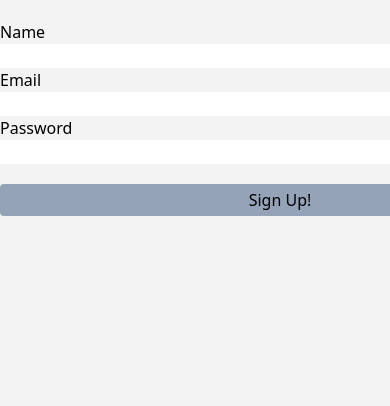
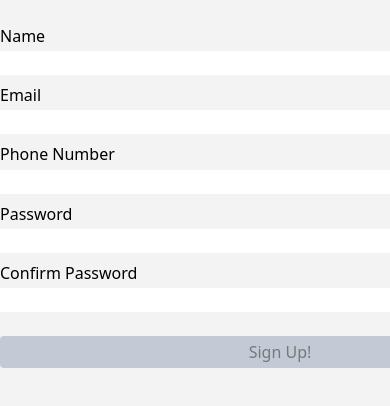
Before and after one commit to Sinac0de/Formik_practice, a React (Vite) app: page / in a window 390 px wide. Shown: the top 406 px of the page. Built offline with nearby package versions, Linux system fonts and the light colour scheme.

Commit message:
Add PhoneNumber, ConfirmPassword, and validation on mount to the formik

```diff
--- a/src/Components/SignUpForm/SignUpForm.jsx
+++ b/src/Components/SignUpForm/SignUpForm.jsx
@@ -1,7 +1,13 @@
 import { useFormik } from "formik";
 import * as Yup from "yup";
 
-const initialValues = { name: "", email: "", password: "" };
+const initialValues = {
+  name: "",
+  email: "",
+  phoneNumber: "",
+  password: "",
+  confirmPassword: "",
+};
 
 const onSubmit = () => {};
 
@@ -10,7 +16,22 @@ const validationSchema = Yup.object({
   email: Yup.string()
     .email("Email format is incorrect!")
     .required("Email is required!"),
-  password: Yup.string().required("Password is required!"),
+  phoneNumber: Yup.string()
+    .required()
+    .matches(
+      /^[0-9]{11}$/,
+      "Phone number must contain only numbers and has 11 number in it!"
+    )
+    .nullable(),
+  password: Yup.string()
+    .required("Password is required!")
+    .matches(
+      /^(?=.*[A-Za-z])(?=.*\d)[A-Za-z\d]{8,}$/,
+      "Password must contain minimum eight characters, at least one letter and one number"
+    ),
+  confirmPassword: Yup.string()
+    .required()
+    .oneOf([Yup.ref("password"), null], "Passwords must match"),
 });
 
 const SignUpForm = () => {
@@ -18,6 +39,7 @@ const SignUpForm = () => {
     initialValues,
     onSubmit,
     validationSchema,
+    validateOnMount: true,
   });
 
   console.log(formik.touched);
@@ -27,6 +49,7 @@ const SignUpForm = () => {
       className="flex flex-col w-[560px] m-auto mt-5"
       onSubmit={formik.onSubmit}
     >
+      <div className="flex flex-col gap-[0.2em] my-1">
         <label htmlFor="name">Name</label>
         <input
           type="text"
@@ -37,6 +60,9 @@ const SignUpForm = () => {
         {formik.errors.name && formik.touched.name && (
           <div className="text-red-600">{formik.errors.name}</div>
         )}
+      </div>
+
+      <div className="flex flex-col gap-[0.2em] my-1">
         <label htmlFor="email">Email</label>
         <input
           type="email"
@@ -47,6 +73,22 @@ const SignUpForm = () => {
         {formik.errors.email && formik.touched.email && (
           <div className="text-red-600">{formik.errors.email}</div>
         )}
+      </div>
+
+      <div className="flex flex-col gap-[0.2em] my-1">
+        <label htmlFor="phoneNumber">Phone Number</label>
+        <input
+          type="text"
+          id="phoneNumber"
+          name="phoneNumber"
+          {...formik.getFieldProps("phoneNumber")}
+        />
+        {formik.errors.phoneNumber && formik.touched.phoneNumber && (
+          <div className="text-red-600">{formik.errors.phoneNumber}</div>
+        )}
+      </div>
+
+      <div className="flex flex-col gap-[0.2em] my-1">
         <label htmlFor="password">Password</label>
         <input
           type="password"
@@ -57,7 +99,26 @@ const SignUpForm = () => {
         {formik.errors.password && formik.touched.password && (
           <div className="text-red-600">{formik.errors.password}</div>
         )}
-      <button type="submit" className="rounded bg-slate-400 mt-5 p-1">
+      </div>
+
+      <div className="flex flex-col gap-[0.2em] my-1">
+        <label htmlFor="confirmPassword">Confirm Password</label>
+        <input
+          type="password"
+          id="confirmPassword"
+          name="confirmPassword"
+          {...formik.getFieldProps("confirmPassword")}
+        />
+        {formik.errors.confirmPassword && formik.touched.confirmPassword && (
+          <div className="text-red-600">{formik.errors.confirmPassword}</div>
+        )}
+      </div>
+
+      <button
+        type="submit"
+        className="rounded bg-slate-400 mt-5 p-1 disabled:opacity-50 disabled:cursor-not-allowed"
+        disabled={!formik.isValid}
+      >
         Sign Up!
       </button>
     </form>
```
Lines whose indentation alone changed are shown as unchanged.
